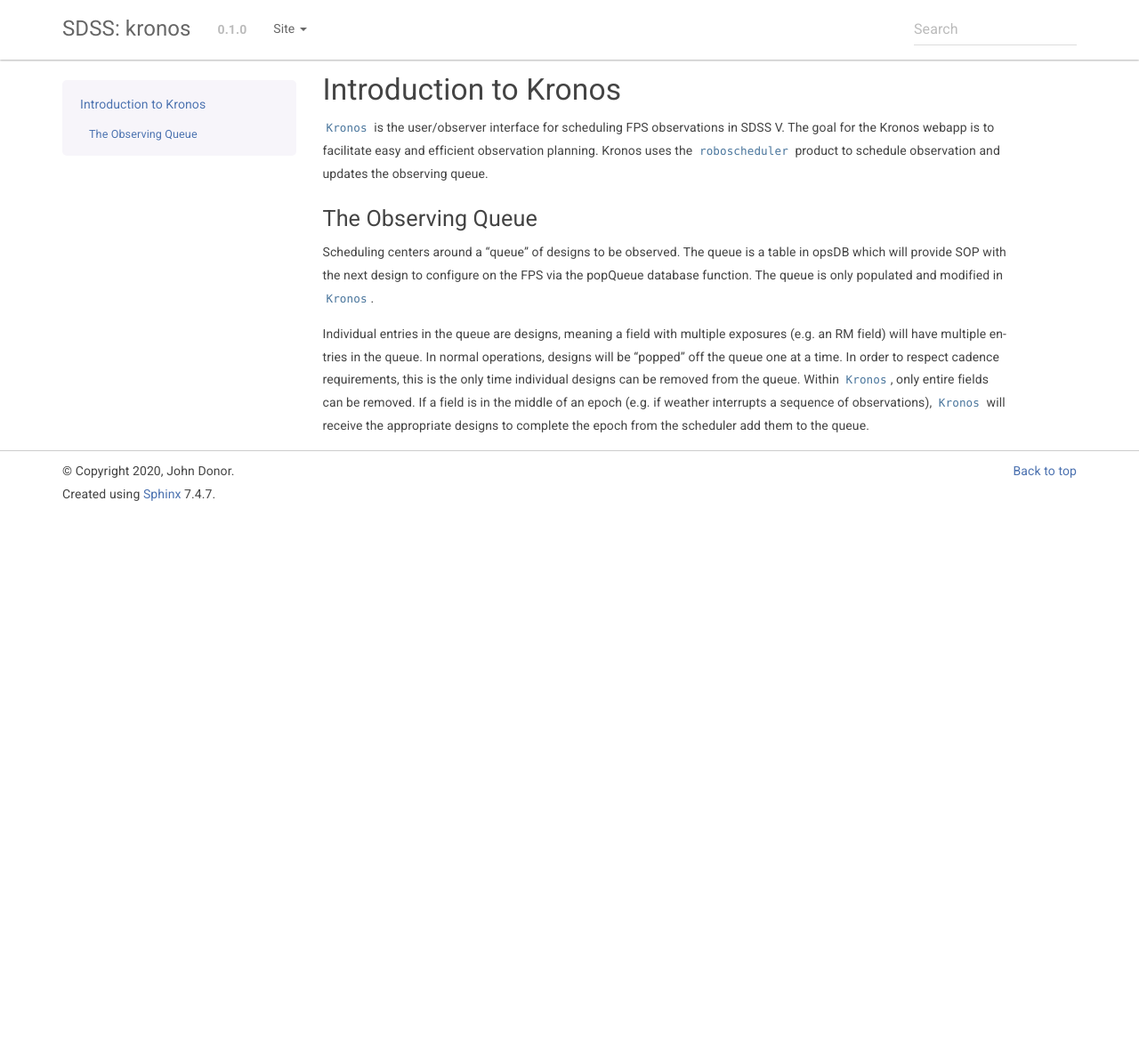
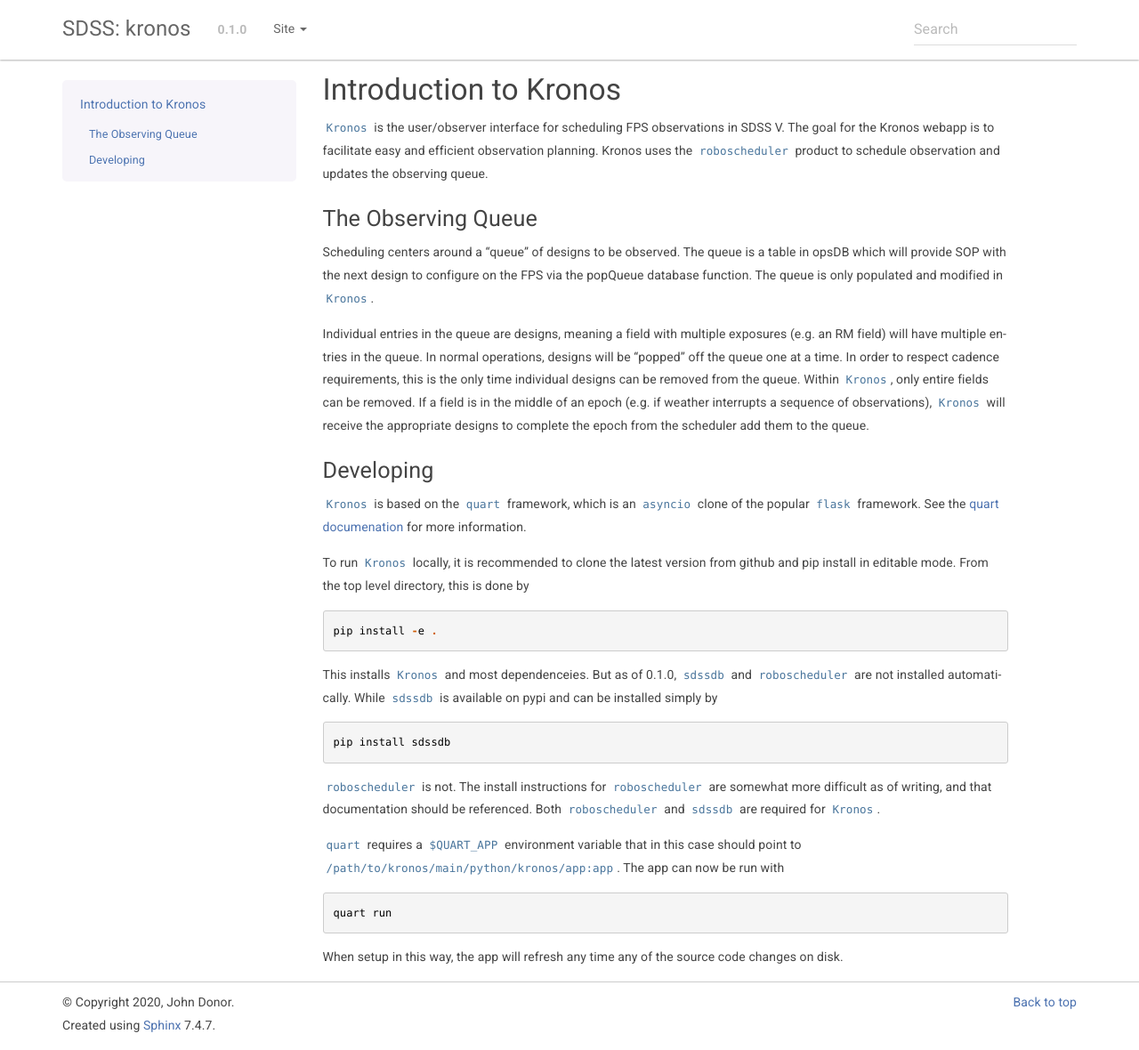
Before and after one commit to sdss/kronos, a Sphinx documentation site: the page built from docs/sphinx/intro.rst, in a window 1280 px wide and 1180 px high. Shown: the whole window at 89% size. Built offline with Sphinx 7.4.7, drawn with Linux system fonts in a browser that asks for light colours; the version number is read from the project's files by our own code.

Commit message:
add deve instructions to docs

```diff
--- a/docs/sphinx/intro.rst
+++ b/docs/sphinx/intro.rst
@@ -12,3 +12,25 @@
 Scheduling centers around a "queue" of designs to be observed. The queue is a table in opsDB which will provide SOP with the next design to configure on the FPS via the popQueue database function. The queue is only populated and modified in ``Kronos``.
 
 Individual entries in the queue are designs, meaning a field with multiple exposures (e.g. an RM field) will have multiple entries in the queue. In normal operations, designs will be "popped" off the queue one at a time. In order to respect cadence requirements, this is the only time individual designs can be removed from the queue. Within ``Kronos``, only entire fields can be removed. If a field is in the middle of an epoch (e.g. if weather interrupts a sequence of observations), ``Kronos`` will receive the appropriate designs to complete the epoch from the scheduler add them to the queue.
+
+
+Developing
+----------
+
+``Kronos`` is based on the ``quart`` framework, which is an ``asyncio`` clone of the popular ``flask`` framework. See the `quart documenation <https://pgjones.gitlab.io/quart/index.html>`__ for more information.
+
+To run ``Kronos`` locally, it is recommended to clone the latest version from github and pip install in editable mode. From the top level directory, this is done by ::
+
+    pip install -e .
+
+This installs ``Kronos`` and most dependenceies. But as of 0.1.0, ``sdssdb`` and ``roboscheduler`` are not installed automatically. While ``sdssdb`` is available on pypi and can be installed simply by ::
+
+    pip install sdssdb
+
+``roboscheduler`` is not. The install instructions for ``roboscheduler`` are somewhat more difficult as of writing, and that documentation should be referenced. Both ``roboscheduler`` and ``sdssdb`` are required for ``Kronos``.
+
+``quart`` requires a ``$QUART_APP`` environment variable that in this case should point to ``/path/to/kronos/main/python/kronos/app:app``. The app can now be run with ::
+
+    quart run
+
+When setup in this way, the app will refresh any time any of the source code changes on disk.
```
